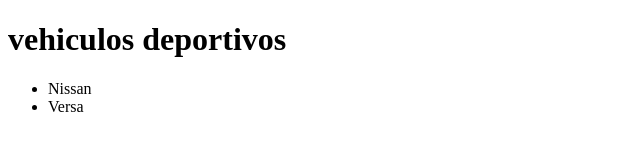
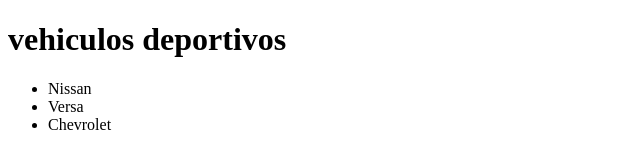
Before and after one commit to MoralesNovaJorge/RUBRICA, a plain HTML site: page index.html in a window 1280 px wide. Shown: the full height of the page, 0-640 px from the left. Drawn offline with Linux system fonts and the light colour scheme.

Commit message:
commit 6 rama develop

```diff
--- a/index.html
+++ b/index.html
@@ -10,6 +10,7 @@
 <ul>
     <li>Nissan</li>
     <li>Versa</li>
+    <li>Chevrolet</li>
 
 </ul>
 
```
